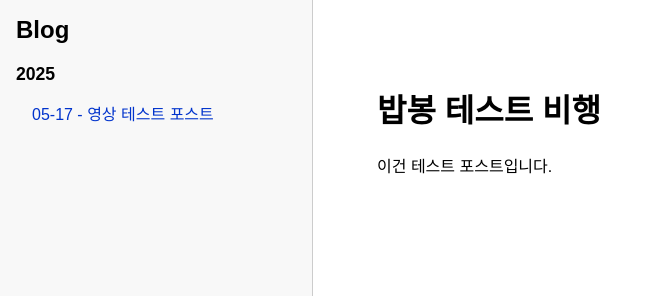
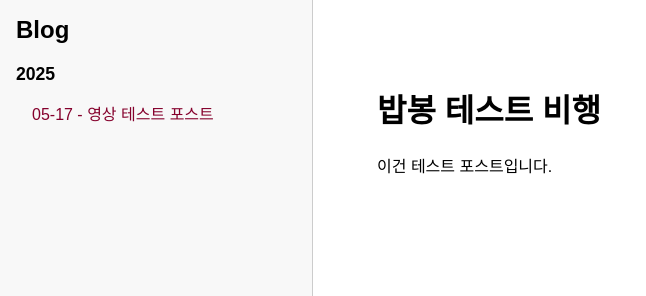
Before and after one commit to realwonbin/blog, a Jekyll site: the page built from index.html, in a window 1280 px wide. Shown: the top 296 px of the page, without its empty margins (0-646 px from the left). Built offline with Jekyll 4.4.1, drawn with Linux system fonts in a browser that asks for light colours.

Commit message:
Update: 2025-05-19 21:32:04

```diff
--- a/_layouts/default.html
+++ b/_layouts/default.html
@@ -11,7 +11,7 @@
     aside h2 { font-size: 1.1rem; margin-top: 1rem; }
     aside ul { padding-left: 1rem; }
     aside li { list-style: none; margin: 0.2rem 0; }
-    aside a { text-decoration: none; color: #0033cc; }
+    aside a { text-decoration: none; color: #85002c; }
     main { flex: 1; padding: 2rem; overflow-y: auto; }
   </style>
 </head>
--- a/assets/style.css
+++ b/assets/style.css
@@ -4,7 +4,7 @@ body {
 }
 a {
   text-decoration: none;
-  color: #0055ff;
+  color: #5d0049;
 }
 a:hover {
   text-decoration: underline;
```
